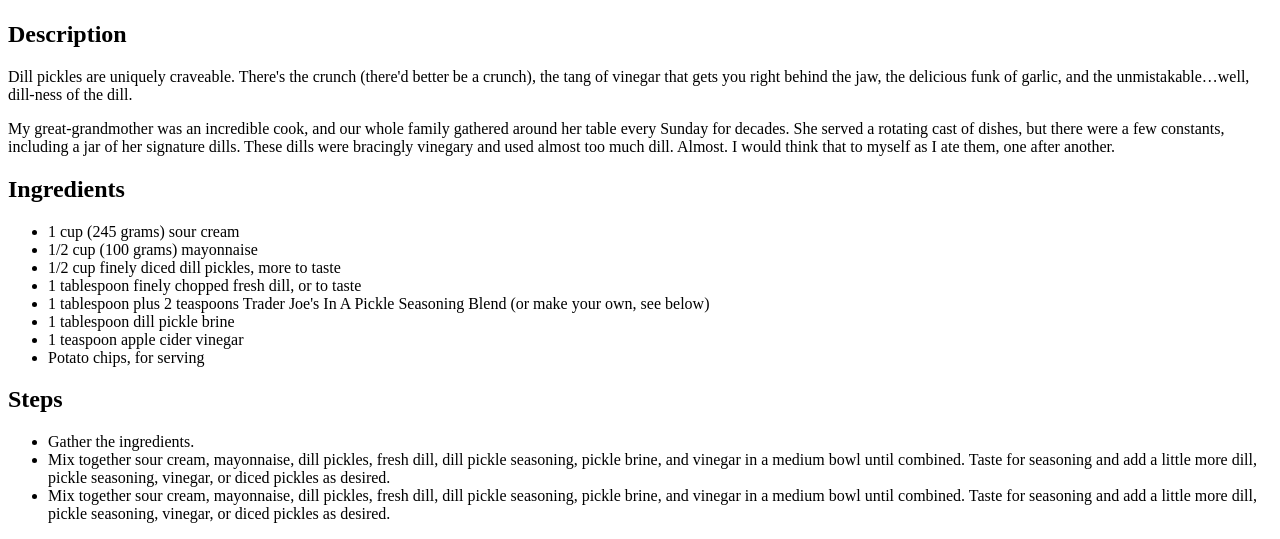
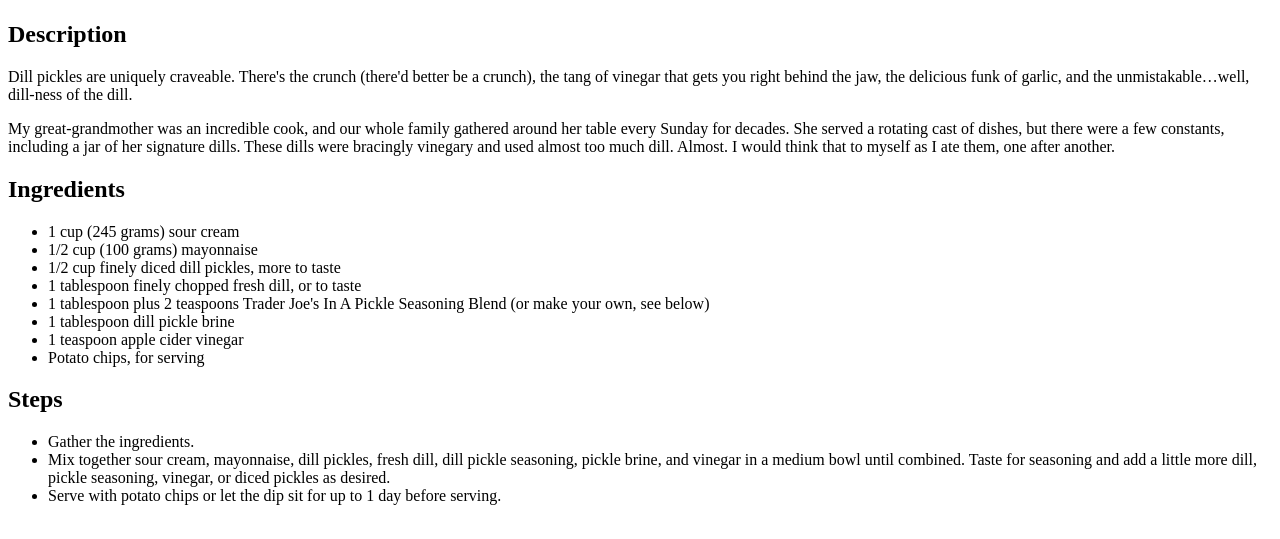
Before and after one commit to BattleDamian/odin-recipes, a plain HTML site: page recipes/dill-pickle-dip.html in a window 1280 px wide. Shown: the part 383-922 px from the top of the page. Drawn offline with Linux system fonts and the light colour scheme.

Commit message:
Fixed Typo

```diff
--- a/recipes/dill-pickle-dip.html
+++ b/recipes/dill-pickle-dip.html
@@ -27,7 +27,7 @@
     <ul>
         <li>Gather the ingredients.</li>
         <li>Mix together sour cream, mayonnaise, dill pickles, fresh dill, dill pickle seasoning, pickle brine, and vinegar in a medium bowl until combined. Taste for seasoning and add a little more dill, pickle seasoning, vinegar, or diced pickles as desired.</li>
-        <li>Mix together sour cream, mayonnaise, dill pickles, fresh dill, dill pickle seasoning, pickle brine, and vinegar in a medium bowl until combined. Taste for seasoning and add a little more dill, pickle seasoning, vinegar, or diced pickles as desired.</li>
+        <li>Serve with potato chips or let the dip sit for up to 1 day before serving.</li>
     </ul>
 </body>
 </html>
```
